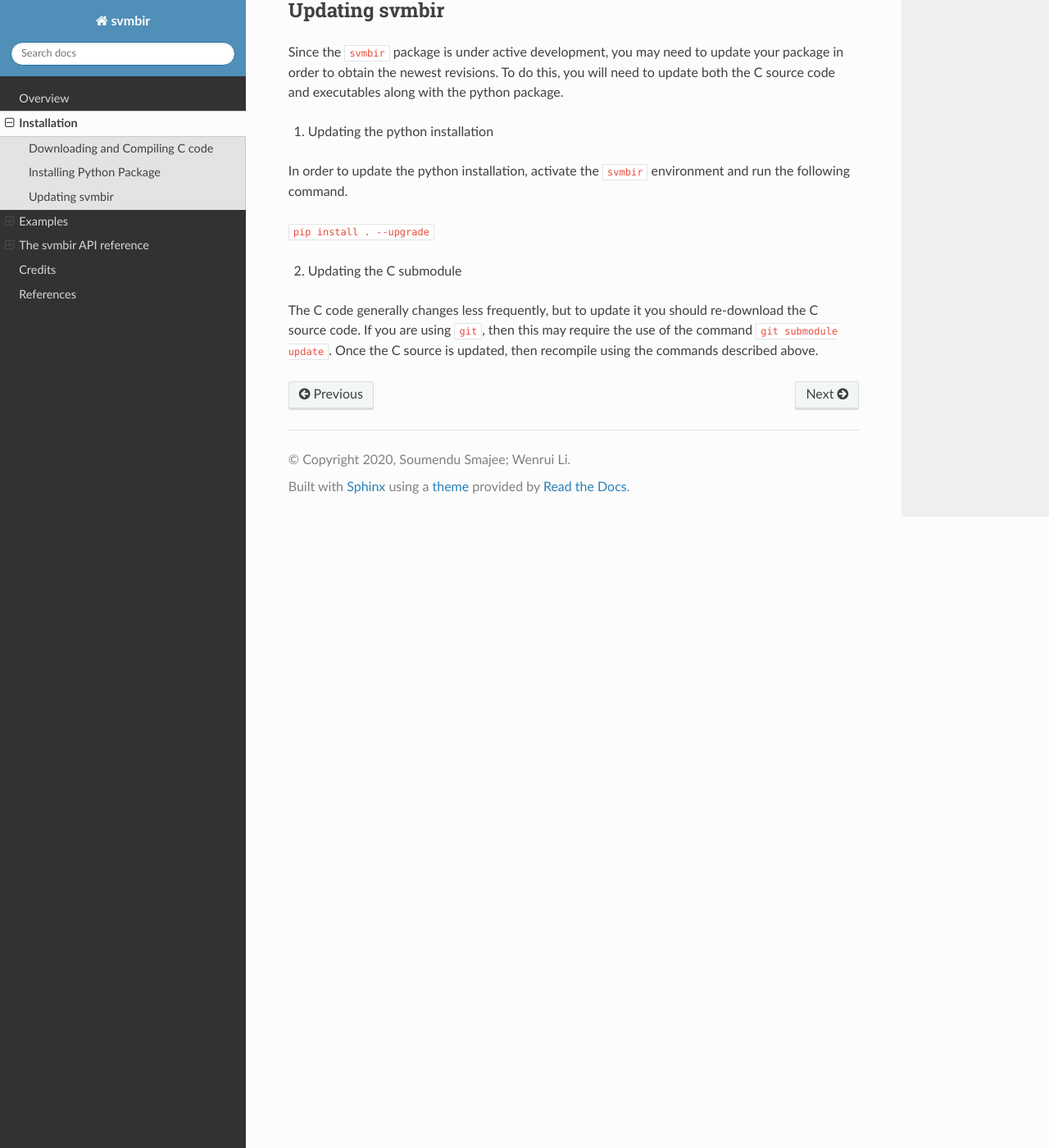
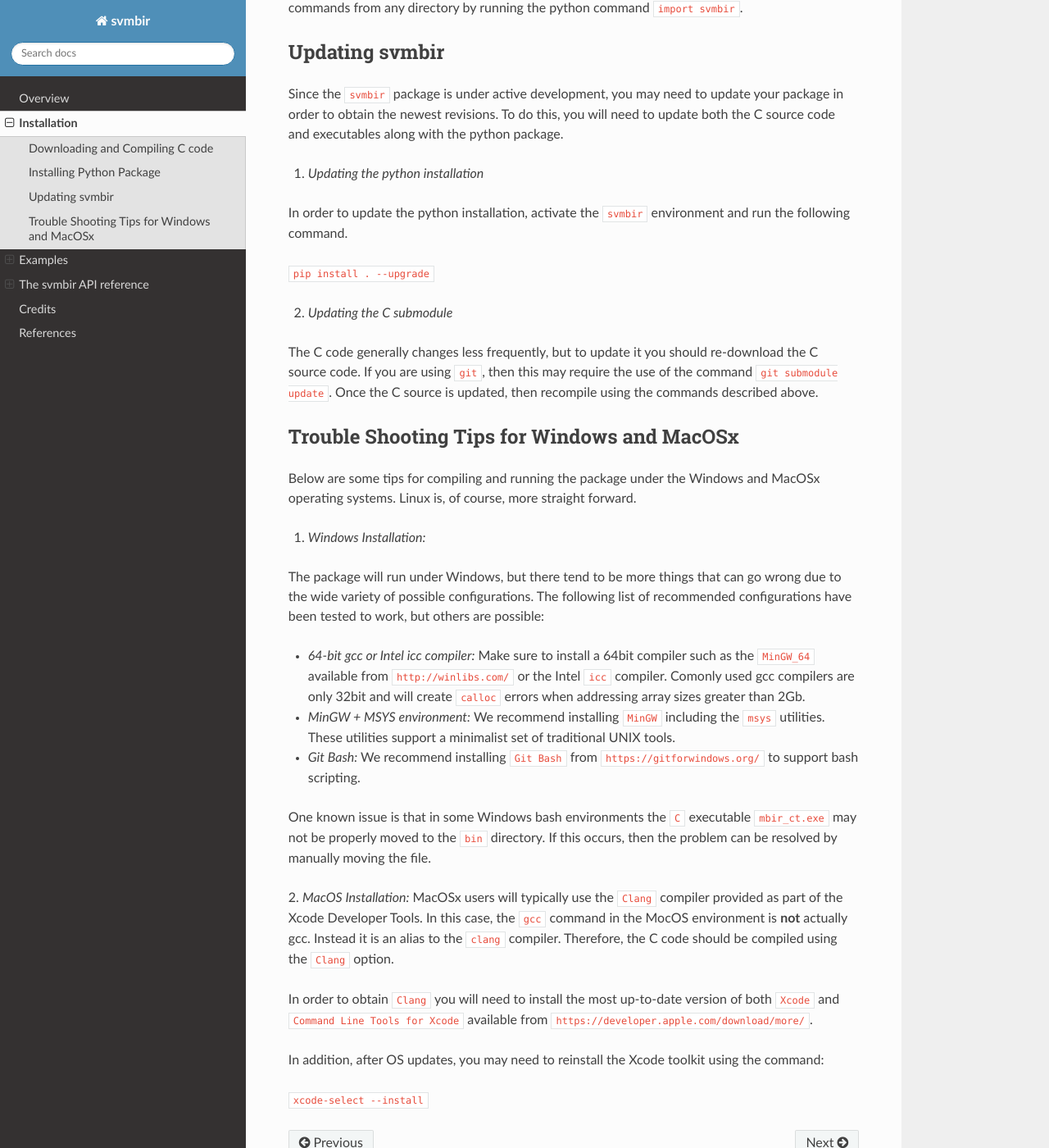
Before and after one commit to cabouman/svmbir, a Sphinx documentation site: the page built from docs/source/install.rst, in a window 1280 px wide and 1400 px high, scrolled down 1738 px. Shown: the whole window at 82% size. Built offline with Sphinx 7.4.7 and the Read the Docs theme 2.0.0, drawn with Linux system fonts in a browser that asks for light colours; some of the changed text lies outside the part shown.

Commit message:
Revised Installation procedure

```diff
--- a/docs/source/install.rst
+++ b/docs/source/install.rst
@@ -10,7 +10,7 @@
 Downloading and Compiling C code
 --------------------------------
 
-1. Download C-code
+1. *Download C-code*
 
 In order to download the C code, move to a directory of your choice and run the following two commands.
 
@@ -22,30 +22,32 @@
 and the second command moves into the root directory of the repository.
 
 
-2. Compile C-Code
+2. *Compile C-Code*
 
 The ``svmbir`` package can compiled using a number of different compilers including the open source ``gcc`` compiler, Intel's ``icc`` compiler, or the Apple's ``clang`` compiler.
 The Intel compiler currently offers the best performance on x86 processors supporting the AVX instruction set;
 however, the ``gcc`` and ``icc`` compilers are often more readily available.
 
-Option 1: Build the binary executable from the C source code using GCC.
+For ``gcc`` compilation, run:
 
 ``make -C svmbir/sv-mbirct/src/ CC=gcc``
 
-Option 2: If an Intel ICC compiler is present, then faster reconstruction can be achieved by building with ICC:
+For ``icc`` compilation, run:
 
 ``make -C svmbir/sv-mbirct/src/ CC=icc``
 
-Option 3: For MacOS, compile using the apple Clang compiler by running:
+For ``clang`` compilation, run:
 
 ``make -C svmbir/sv-mbirct/src/ CC=clang``
 
+In each case, the commands should be run from the root directory of the repository.
+Also, see the sections below for trouble shooting tips for installing under the different operating systems.
 
 
 Installing Python Package
 -------------------------
 
-1. (Optional) Create Conda Environment
+1. *(Optional) Create Conda Environment*
 
 It is recommended that you create a conda environment.
 To do this, first install ``Anaconda``, and then create and activate an ``svmbir`` environment using the following two commands.
@@ -58,7 +60,7 @@
 Before running the code, this ``svmbir`` conda environment should always be activated.
 
 
-2. Install the Python Package
+2. *Install the Python Package*
 
 In order to install the ``svmbir`` package into your ``svmbir`` environment, first make sure the ``svmbir`` environment is active, and then run the following command
 
@@ -73,13 +75,44 @@
 
 Since the ``svmbir`` package is under active development, you may need to update your package in order to obtain the newest revisions. To do this, you will need to update both the C source code and executables along with the python package.
 
-1. Updating the python installation
+1. *Updating the python installation*
 
 In order to update the python installation, activate the ``svmbir`` environment and run the following command.
 
 ``pip install . --upgrade``
 
 
-2. Updating the C submodule
+2. *Updating the C submodule*
 
 The C code generally changes less frequently, but to update it you should re-download the C source code. If you are using ``git``, then this may require the use of the command ``git submodule update``. Once the C source is updated, then recompile using the commands described above.
+
+
+Trouble Shooting Tips for Windows and MacOSx
+--------------------------------------------
+
+Below are some tips for compiling and running the package under the Windows and MacOSx operating systems.
+Linux is, of course, more straight forward.
+
+1. *Windows Installation:*
+
+The package will run under Windows, but there tend to be more things that can go wrong due to the wide variety of possible configurations.
+The following list of recommended configurations have been tested to work, but others are possible:
+
+* *64-bit gcc or Intel icc compiler:* Make sure to install a 64bit compiler such as the ``MinGW_64`` available from ``http://winlibs.com/`` or the Intel ``icc`` compiler. Comonly used gcc compilers are only 32bit and will create ``calloc`` errors when addressing array sizes greater than 2Gb.
+* *MinGW + MSYS environment:* We recommend installing ``MinGW`` including the ``msys`` utilities. These utilities support a minimalist set of traditional UNIX tools.
+* *Git Bash:* We recommend installing ``Git Bash`` from ``https://gitforwindows.org/`` to support bash scripting.
+
+One known issue is that in some Windows bash environments the ``C`` executable ``mbir_ct.exe`` may not be properly moved to the ``bin`` directory. If this occurs, then the problem can be resolved by manually moving the file.
+
+2. *MacOS Installation:*
+MacOSx users will typically use the ``Clang`` compiler provided as part of the Xcode Developer Tools.
+In this case, the ``gcc`` command in the MocOS environment is **not** actually gcc.
+Instead it is an alias to the ``clang`` compiler.
+Therefore, the C code should be compiled using the ``Clang`` option.
+
+In order to obtain ``Clang`` you will need to install the most up-to-date version of both ``Xcode``
+and ``Command Line Tools for Xcode`` available from ``https://developer.apple.com/download/more/``.
+
+In addition, after OS updates, you may need to reinstall the Xcode toolkit using the command:
+
+``xcode-select --install``
--- a/docs/source/overview.rst
+++ b/docs/source/overview.rst
@@ -3,8 +3,8 @@
 ========
 
 **svmbir** is a Python implementation of the Super-Voxel Model Based Iterative Reconstruction (MBIR) algorithm :cite:`wang2016high` :cite:`wang2017massively` for fast reconstruction of parallel beam 3D data.
-
-The code performs Bayesian reconstruction of tomographic data, so it is particularly well-suited for sparse view reconstruction from noisy data. It also has hooks to support Plug-and-Play prior models that can dramatically improve image quality :cite:`venkatakrishnan2013plug` :cite:`sreehari2016plug`.
+The code performs Bayesian reconstruction of tomographic data, so it is particularly well-suited for sparse view reconstruction from noisy data.
+It also has hooks to support Plug-and-Play prior models that can dramatically improve image quality :cite:`venkatakrishnan2013plug` :cite:`sreehari2016plug`.
 
 **How does it work?**
 
```
Also changed, not shown: other parts of docs/source/overview.rst (+0 -10 lines).
